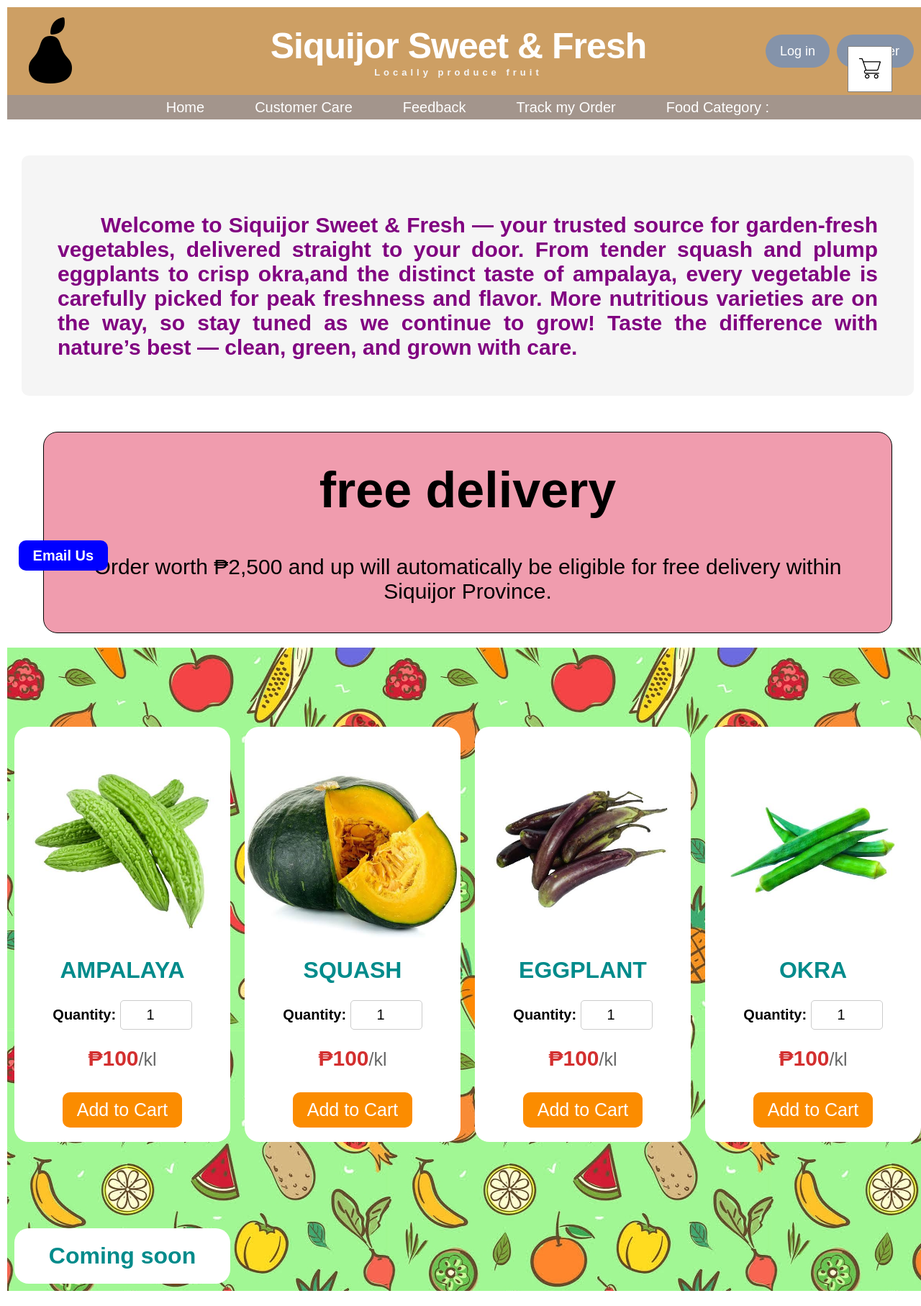
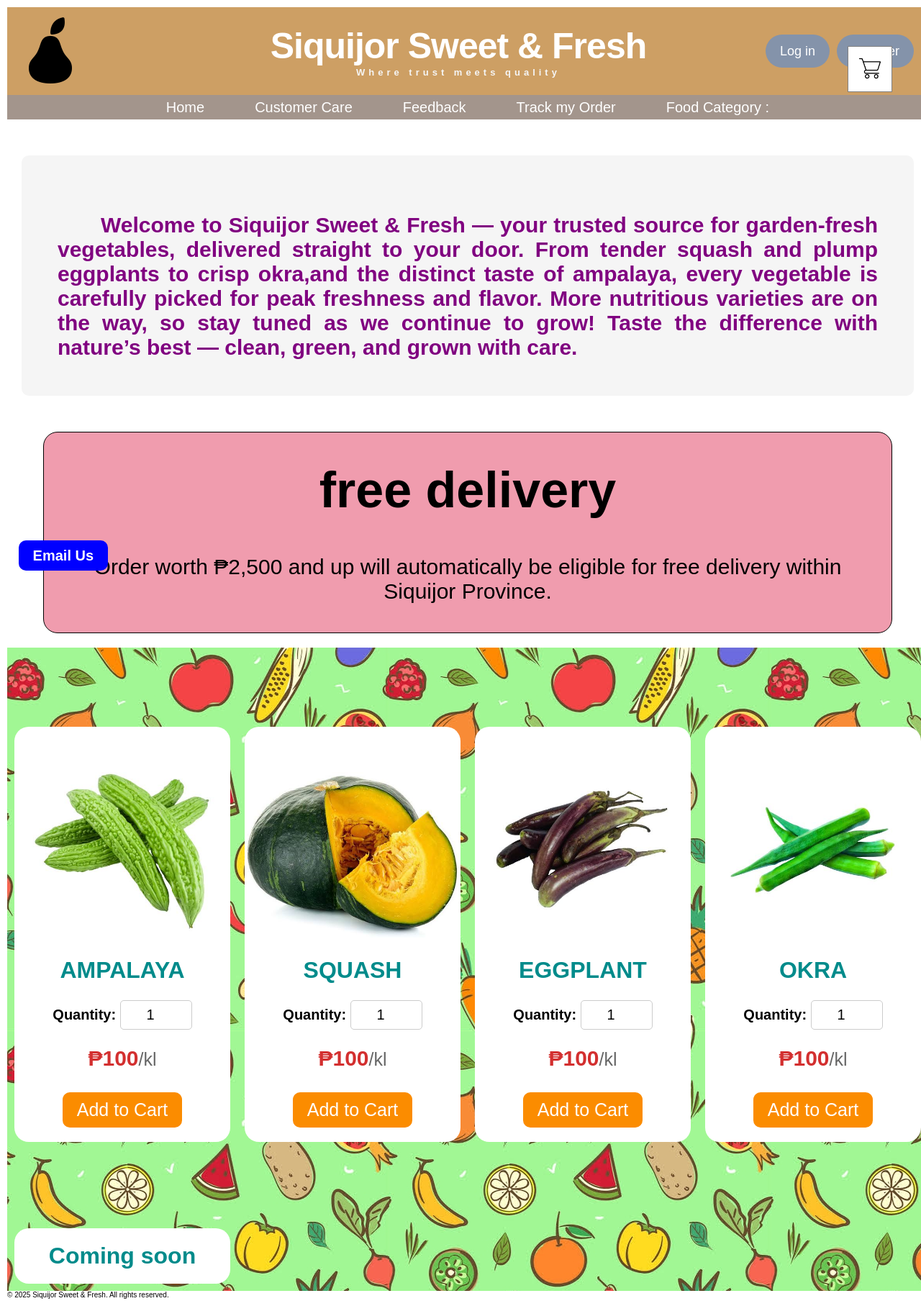
Before and after one commit to Gepigs/Siquijor1997, a plain HTML site: page vegetable.html in a window 1280 px wide. Shown: the whole page at 72% size. Drawn offline with Linux system fonts and the light colour scheme.

Commit message:
vegetable.html

```diff
--- a/vegetable.html
+++ b/vegetable.html
@@ -33,7 +33,7 @@
       </div>
       <div>
         <H1>Siquijor Sweet & Fresh</H1>
-        <p>Locally produce fruit</p>
+        <p>Where trust meets quality</p>
       </div>
       <div class="create-acc">
         <ul>
@@ -148,7 +148,9 @@
       <h3>Coming soon</h3>
     </div>
   </main>
-
+  <footer>
+    <p>&copy; 2025 Siquijor Sweet & Fresh. All rights reserved.</p>
+  </footer>
 
 </body>
 </html>
```
